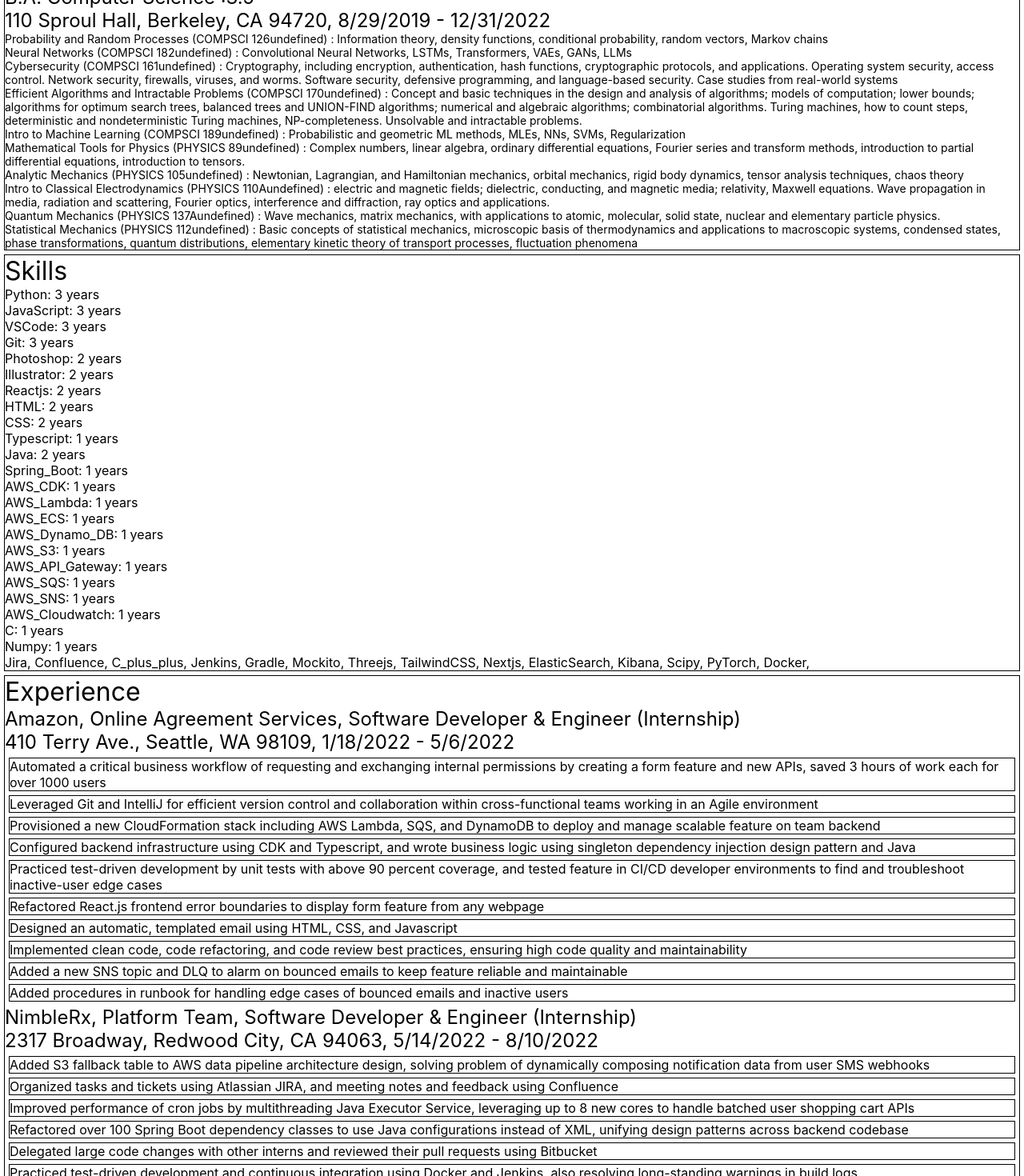
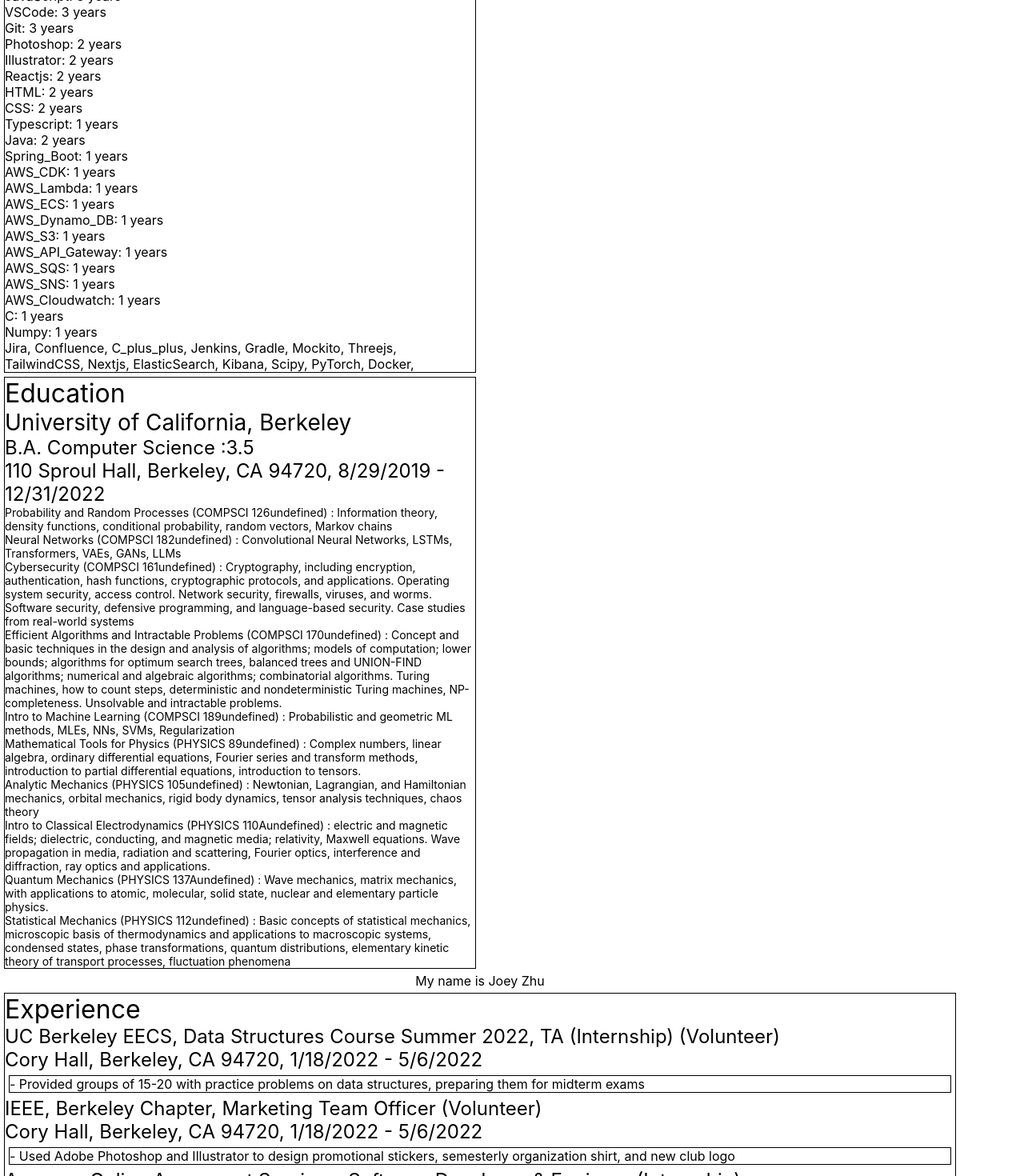
Before and after one commit to np-eazy/resume-auto-tailor, a React (Create React App) app: page / in a window 1280 px wide. Shown: the part 160-1630 px from the top of the page at 80% size. Built offline with nearby package versions, Linux system fonts and the light colour scheme.

Commit message:
added more info

```diff
--- a/src/components/BulletPointComponent.tsx
+++ b/src/components/BulletPointComponent.tsx
@@ -1,7 +1,6 @@
 import React from "react";
 import { BulletPoint } from "../structure";
 import { baseDebugStyle } from "../styles";
-import { concatenate } from "../concatenator";
 
 const bulletPointStyle = {
     ...baseDebugStyle,
@@ -9,6 +8,6 @@
 
 export const BulletPointComponent = (props: {bulletPoint: BulletPoint}) => {
     return (<div style={bulletPointStyle}>
-        {props.bulletPoint.body}
+        {" - " + props.bulletPoint.body}
     </div>);
 }
--- /dev/null
+++ b/src/components/HobbyComponent.tsx
@@ -0,0 +1,17 @@
+import React from "react";
+import { Hobby } from "../structure";
+import { baseDebugStyle, h1Style, h3Style, parStyle } from "../styles";
+
+const hobbyStyle = {
+    ...baseDebugStyle,
+}
+
+export const HobbyComponent = (props: {hobbies: Hobby[]}) => {
+    return (<div style={hobbyStyle}>
+        <div style={h1Style}> Projects </div>
+        {props.hobbies.map((entry: Hobby) => <div>
+            <div style={h3Style}> {entry.name} </div>
+            <div style={parStyle}> {entry.description} </div>
+        </div>)}
+    </div>);
+}
--- a/src/components/Resume.tsx
+++ b/src/components/Resume.tsx
@@ -1,17 +1,34 @@
 import React, { useState } from "react";
 import { ResumeStructure } from "../structure";
-import { CoreComponent } from "./CoreComponent";
-import { DegreeComponent } from "./DegreeComponent";
-import { SkillsComponent } from "./SkillsComponent";
+import { CoreComponent } from "./sidebar/CoreComponent";
+import { DegreeComponent } from "./sidebar/DegreeComponent";
+import { SkillsComponent } from "./sidebar/SkillsComponent";
 import { ExperienceComponent } from "./ExperienceComponent";
 import { ProjectComponent } from "./ProjectComponent";
+import { HobbyComponent } from "./HobbyComponent";
+
+const sidebarStyle = {
+    float: "left" as "left",
+    maxWidth: 600,
+};
+
+const bodyStyle = {
+    float: "left" as "left",
+    maxWidth: 1200,
+};
 
 export const Resume = (props: {contents: ResumeStructure}) => {
     return (<div>
-        <CoreComponent core={props.contents.core} />
-        <DegreeComponent degree={props.contents.degree} />
-        <SkillsComponent skills={props.contents.skills} />
-        <ExperienceComponent experiences={props.contents.experienceEntries} />
-        <ProjectComponent projects={props.contents.projectEntries} />
+        <div style={sidebarStyle}>
+            <CoreComponent core={props.contents.core} />
+            <SkillsComponent skills={props.contents.skills} />
+            <DegreeComponent degree={props.contents.degree} />
+        </div>
+        <div style={bodyStyle}>
+            <div>{props.contents.blurb.body}</div>
+            <ExperienceComponent experiences={props.contents.experienceEntries} />
+            <ProjectComponent projects={props.contents.projectEntries} />
+            <HobbyComponent hobbies={props.contents.hobbies} />
+        </div>
     </div>);
 }
--- a/src/components/CoreComponent.tsx
+++ b/src/components/sidebar/CoreComponent.tsx
@@ -1,7 +1,7 @@
 import React from "react";
-import { Core } from "../structure";
-import { baseDebugStyle, h1Style, parStyle } from "../styles";
-import { concatenate } from "../concatenator";
+import { Core } from "../../structure";
+import { baseDebugStyle, h1Style, parStyle } from "../../styles";
+import { concatenate } from "../../concatenator";
 
 const coreStyle = {
     ...baseDebugStyle,
--- a/src/components/DegreeComponent.tsx
+++ b/src/components/sidebar/DegreeComponent.tsx
@@ -1,7 +1,7 @@
 import React from "react";
-import { Course, Degree } from "../structure";
-import { baseDebugStyle, h1Style, h2Style, h3Style, parStyle } from "../styles";
-import { concatenate } from "../concatenator";
+import { Course, Degree } from "../../structure";
+import { baseDebugStyle, h1Style, h2Style, h3Style, parStyle } from "../../styles";
+import { concatenate } from "../../concatenator";
 
 const degreeStyle = {
     ...baseDebugStyle,
--- a/src/raw.ts
+++ b/src/raw.ts
@@ -12,6 +12,7 @@
             state: "CA",
             zipCode: "94583",
         },
+        title: "Software Engineer (Entry Level)",
         homesiteUrl: "https://joeyjzhu.com",
     },
     skills: {
@@ -136,7 +137,62 @@
         ],
         gpa: 3.5,
     },
+    blurb: { body: "My name is Joey Zhu" },
     experienceEntries: [
+        {name: "UC Berkeley EECS",
+            team: "Data Structures Course Summer 2022",
+            role: "TA",
+            isInternship: true,
+            isVolunteer: true,
+            location: {type: "Location",
+                address: "Cory Hall",
+                city: "Berkeley",
+                state: "CA",
+                zipCode: "94720",
+            },
+            startDate: {type: "Date",
+                month: 1, day: 18, year: 2022,
+            },
+            endDate: {type: "Date",
+                month: 5, day: 6, year: 2022,
+            },
+            supervisor: {type: "Contact",
+                name: "Eric Tang",
+                email: "erictang000@berkeley.edu",
+            },
+            bulletPoints: [
+                {type: "BulletPoint",
+                    body: "Provided groups of 15-20 with practice problems on data structures, preparing them for midterm exams",
+                },
+            ]
+        },
+        {name: "IEEE",
+            team: "Berkeley Chapter",
+            role: "Marketing Team Officer",
+            isInternship: false,
+            isVolunteer: true,
+            location: {type: "Location",
+                address: "Cory Hall",
+                city: "Berkeley",
+                state: "CA",
+                zipCode: "94720",
+            },
+            startDate: {type: "Date",
+                month: 1, day: 18, year: 2022,
+            },
+            endDate: {type: "Date",
+                month: 5, day: 6, year: 2022,
+            },
+            supervisor: {type: "Contact",
+                name: "Katja Maucec",
+                email: "katja.maucec@berkeley.edu",
+            },
+            bulletPoints: [
+                {type: "BulletPoint",
+                    body: "Used Adobe Photoshop and Illustrator to design promotional stickers, semesterly organization shirt, and new club logo",
+                },
+            ]
+        },
         {name: "Amazon",
             team: "Online Agreement Services",
             role: "Software Developer & Engineer",
@@ -211,6 +267,7 @@
             },
             supervisor: {type: "Contact",
                 name: "Vladislav Yavichev",
+                email: "https://www.linkedin.com/in/yavichev/",
             },
             bulletPoints: [
                 {type: "BulletPoint",
@@ -383,4 +440,15 @@
             ]
         },
     ],
-  }
+    hobbies: [
+        {name: "Piano",
+            description: "I've played piano since I was 5"
+        },
+        {name: "Cello",
+            description: "I've played cello since I was 8"
+        },
+        {name: "Oil Painting",
+            description: "I've done oil painting since I was 12"
+        },
+    ],
+}
```
Also changed, not shown: src/components/sidebar/SkillsComponent.tsx (renamed from src/components/SkillsComponent.tsx, +5 -3 lines), src/structure.ts (+14 -1 lines).
